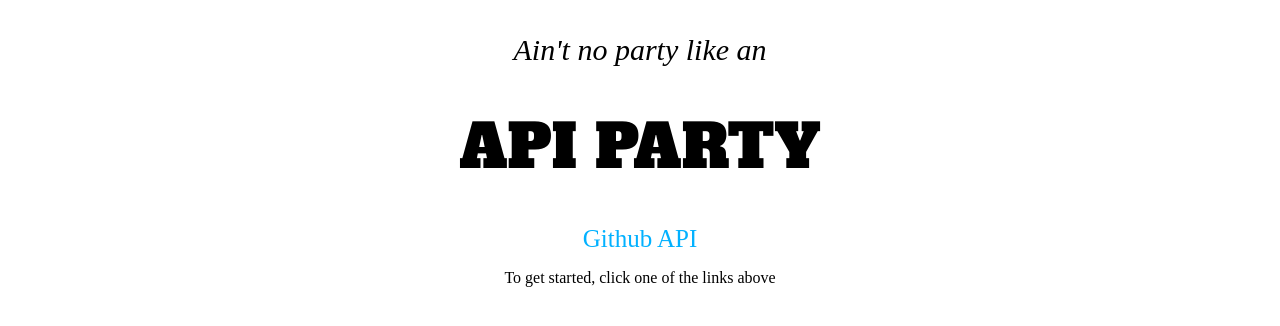
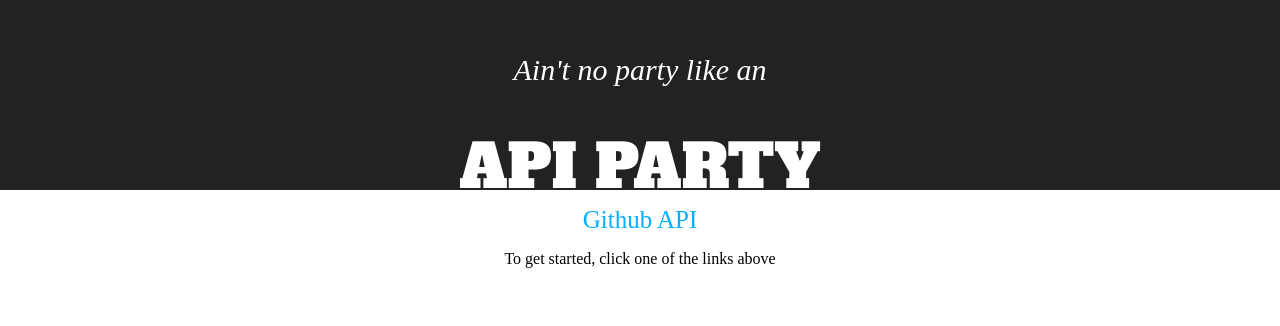
Before and after one commit to pvelpur/api-party, a React (Create React App) app: page / in a window 1280 px wide. Shown: the top 326 px of the page. Built offline with nearby package versions, Linux system fonts and the light colour scheme; a web font is replaced by a local one.

Commit message:
fix error

```diff
--- a/src/App.js
+++ b/src/App.js
@@ -7,7 +7,7 @@
     return (
       <div className="App">
         <div className="App-header">
-          <div className="app-heading">
+          <div className="App-headings">
             <h3>Ain't no party like an</h3>
             <h1>API Party</h1>
           </div>
```
